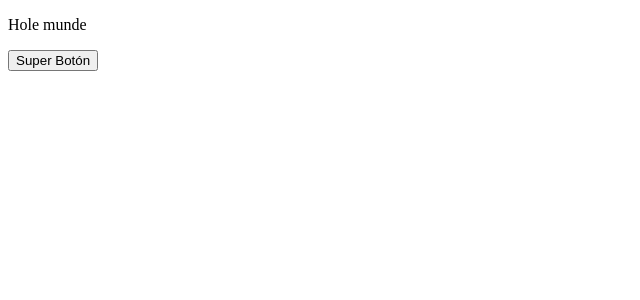
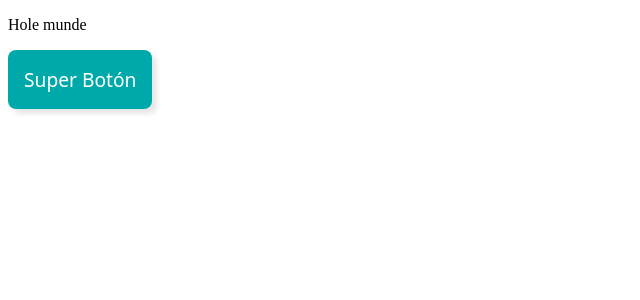
Before and after one commit to doneber/Aprendiendo-React-en-24-horas, a React (Vite) app in the folder ejercicio02-HolaReactVite/: page / in a window 1280 px wide. Shown: the top 300 px of the page, without its empty margins (0-640 px from the left). Built offline with nearby package versions, Linux system fonts and the light colour scheme.

Commit message:
Usando clases en React

```diff
--- a/ejercicio02-HolaReactVite/src/App.jsx
+++ b/ejercicio02-HolaReactVite/src/App.jsx
@@ -1,5 +1,7 @@
+import "./style.css";
+
 const MySuperButton = () => {
-  return <button>
+  return <button className="super-btn">
     Super Botón
   </button>
 }
--- /dev/null
+++ b/ejercicio02-HolaReactVite/src/style.css
@@ -0,0 +1,11 @@
+.super-btn {
+    padding: 1rem;
+    background-color: rgb(0, 169, 169);
+    border-radius: 8px;
+    color: white;
+    font-size: larger;
+    font-weight: 500;
+    font-family: system-ui, -apple-system, BlinkMacSystemFont, 'Segoe UI', Roboto, Oxygen, Ubuntu, Cantarell, 'Open Sans', 'Helvetica Neue', sans-serif;
+    border: none;
+    box-shadow: .3rem .3rem .3rem rgba(0, 0, 0, .1);
+}
```
